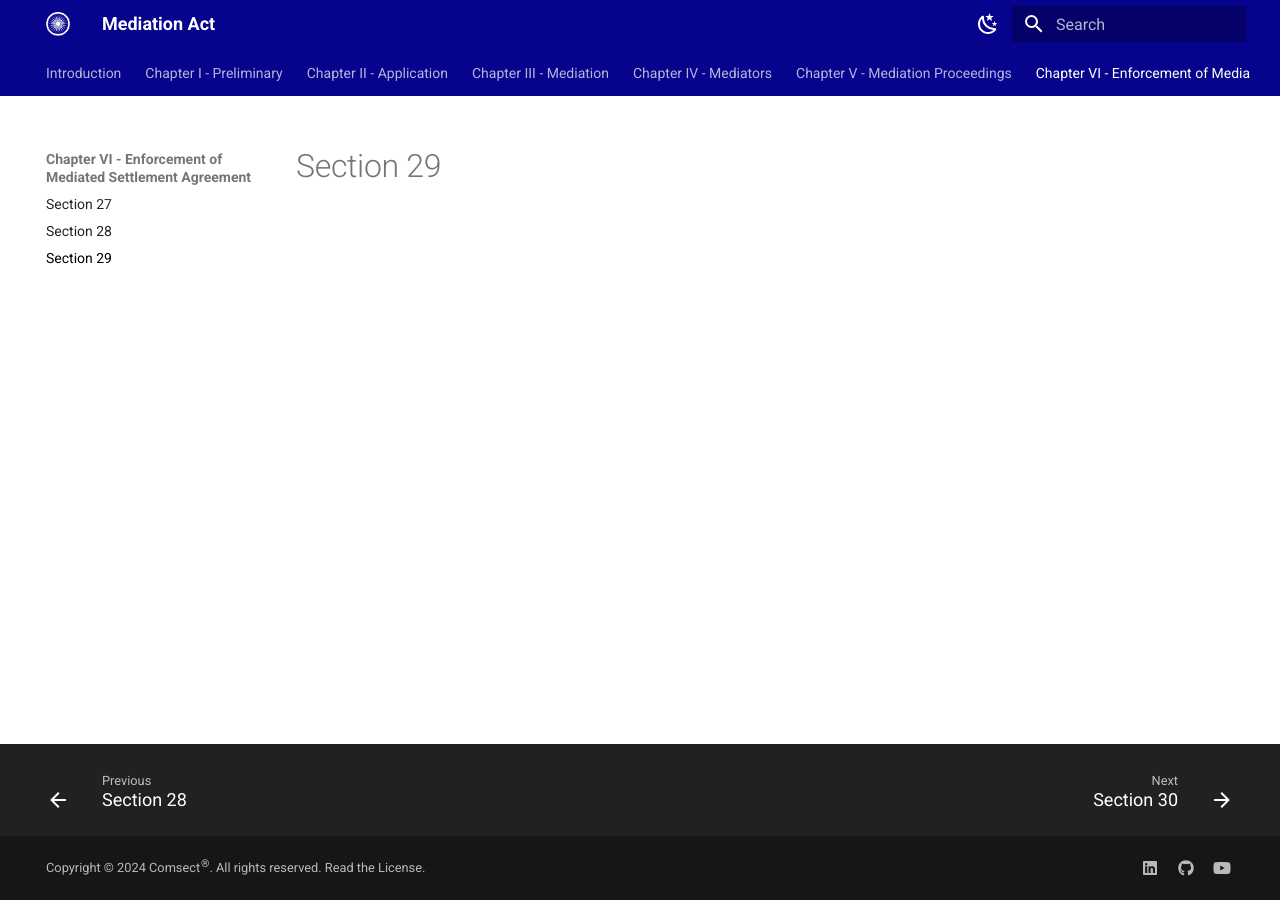
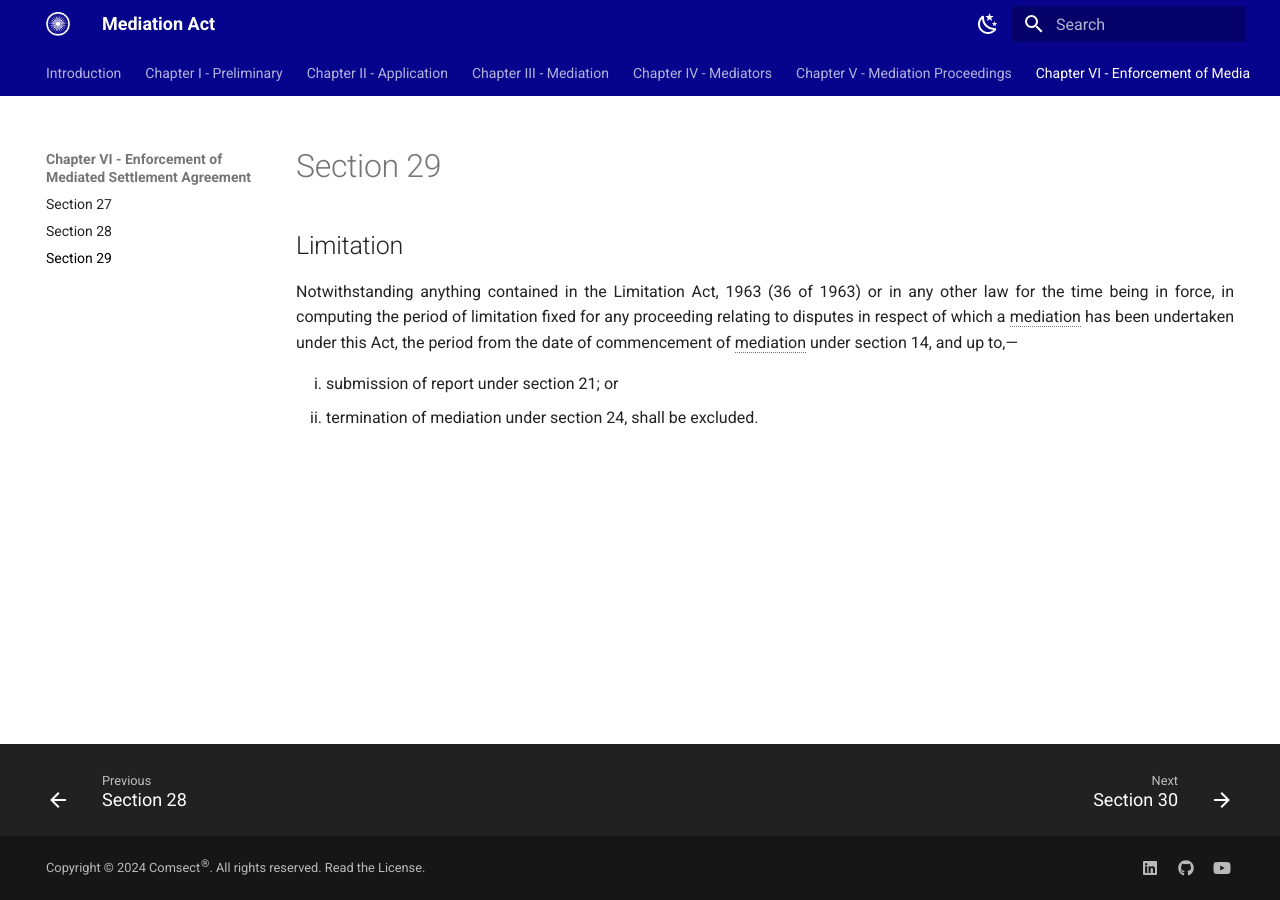
Before and after one commit to comsect/mediation-act, an MkDocs documentation site: the page built from docs/en/29.md, in a window 1280 px wide. Built offline with MkDocs 1.6.1 and Material for MkDocs 9.7.7, drawn with Linux system fonts in a browser that asks for light colours.

Commit message:
add section-twenty-nine

```diff
--- a/docs/en/29.md
+++ b/docs/en/29.md
@@ -3,3 +3,17 @@ hide:
     - toc
 description: Limitation
 ---
+
+<style>
+    ol.outer-list{
+        list-style-type: lower-roman;
+    }
+</style>
+
+## Limitation
+
+Notwithstanding anything contained in the Limitation Act, 1963 (36 of 1963) or in any other law for the time being in force, in computing the period of limitation fixed for any proceeding relating to disputes in respect of which a mediation has been undertaken under this Act, the period from the date of commencement of mediation under section 14, and up to,—
+<ol class="outer-list">
+    <li> submission of report under section 21; or</li>
+    <li> termination of mediation under section 24, shall be excluded.</li>
+</ol>
```
